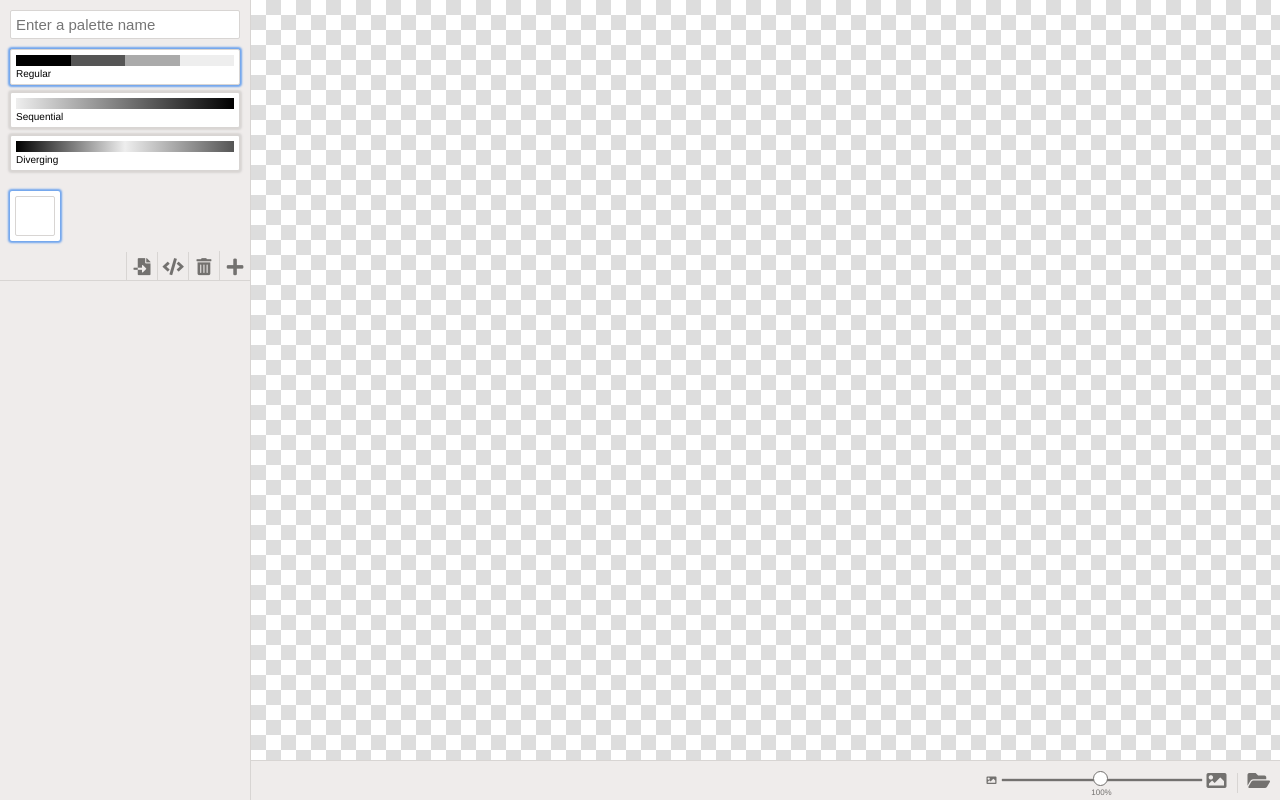
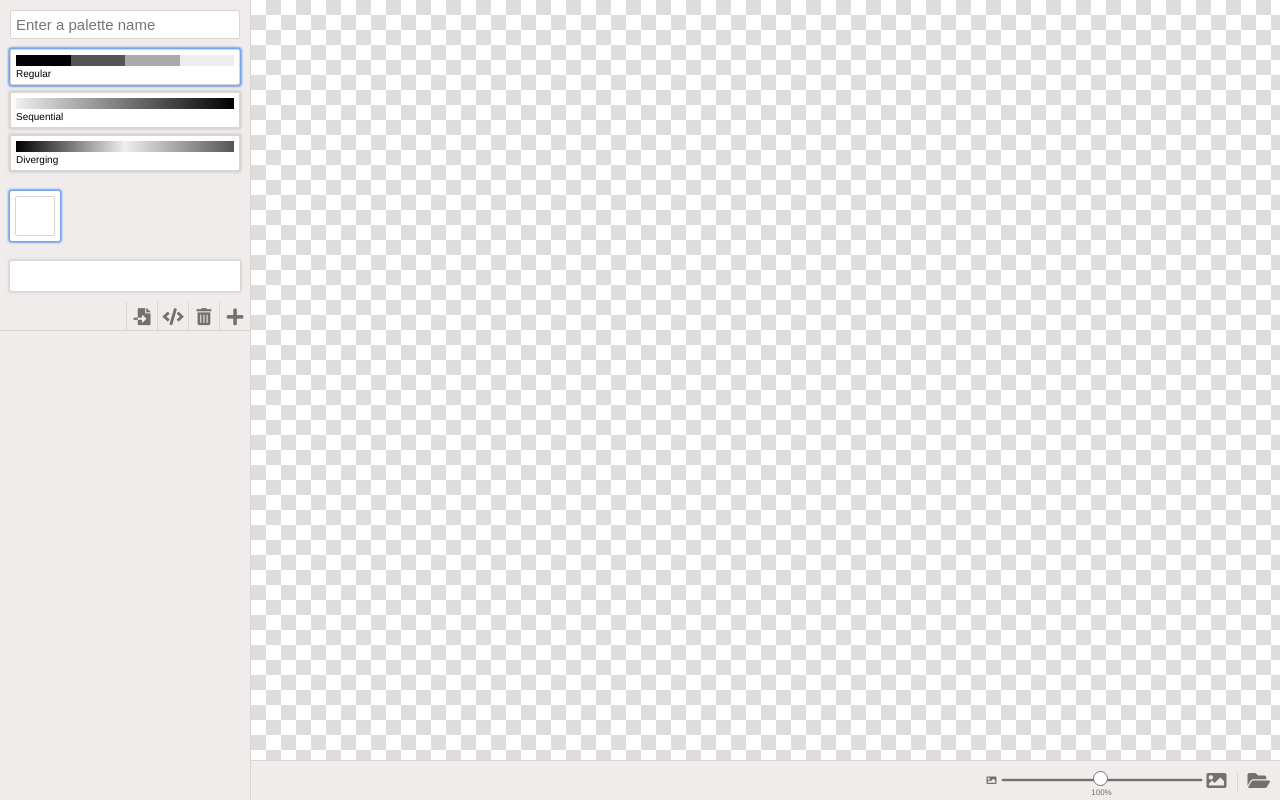
Before and after one commit to gentlygently/tableaucolours, a Vue app: page / in a window 1280 px wide. Built offline with nearby package versions, Linux system fonts and the light colour scheme.

Commit message:
Added palette example

```diff
--- a/src/components/ColourPalette.vue
+++ b/src/components/ColourPalette.vue
@@ -11,6 +11,9 @@
       @select-colour="selectColour"
       @remove-colour="removeColour"
     />
+    <div class="colourpalette-example">
+      <palette-example :palette="palette"/>
+    </div>
     <ul class="colourpalette-actions">
       <!-- TODO: Put these in a separate component? -->
       <li class="import">
@@ -57,6 +60,7 @@ import ColourList from './ColourList.vue'
 import GetCode from './GetCode.vue'
 import ImportCode from './ImportCode.vue'
 import Modal from './Modal.vue'
+import PaletteExample from './PaletteExample.vue'
 import PaletteTypes from './PaletteTypes.vue'
 
 export default {
@@ -86,6 +90,7 @@ export default {
     GetCode,
     ImportCode,
     Modal,
+    PaletteExample,
     PaletteTypes
   },
   methods: {
@@ -175,6 +180,9 @@ export default {
     padding: 1rem;
     padding-top: 0;
   }
+  &-example {
+    padding: 1rem;
+  }
   &-actions {
     display: block;
     clear: both;
--- /dev/null
+++ b/src/components/PaletteExample.vue
@@ -0,0 +1,52 @@
+<template>
+  <div class="paletteexample" :style="{ background: backgroundStyle }">&nbsp;</div>
+</template>
+
+<script>
+export default {
+  name: 'PaletteExample',
+  props: {
+    palette: {
+      type: Object,
+      required: true
+    }
+  },
+  computed: {
+    backgroundStyle () {
+      switch (this.palette.type) {
+        case 'regular':
+          const width = 100 / this.palette.colours.length
+          let position = 0
+          return `linear-gradient(to right, ${this.palette.colours
+            .map(
+              x =>
+                `${x.colour} ${position}%, ${x.colour} ${(position += width)}%`
+            )
+            .join(', ')})`
+
+        case 'ordered-sequential':
+          return `linear-gradient(to right, ${this.palette.colours
+            .map(x => x.colour)
+            .join(', ')})`
+
+        case 'ordered-diverging':
+          return `linear-gradient(to left, ${this.palette.colours
+            .map(x => x.colour)
+            .join(', ')})`
+      }
+      return ''
+    }
+  }
+}
+</script>
+
+<style scoped lang="less">
+@import '../variables.less';
+
+.paletteexample {
+  height: 3rem;
+  border-radius: 0.2rem;
+  box-sizing: border-box;
+  box-shadow: 0rem 0rem 0.2rem 0.2rem @border-colour;
+}
+</style>
```
Also changed, not shown: src/components/ColourPicker.vue (deleted, +0 -21 lines), src/components/ColourSwatch.vue (deleted, +0 -27 lines).
